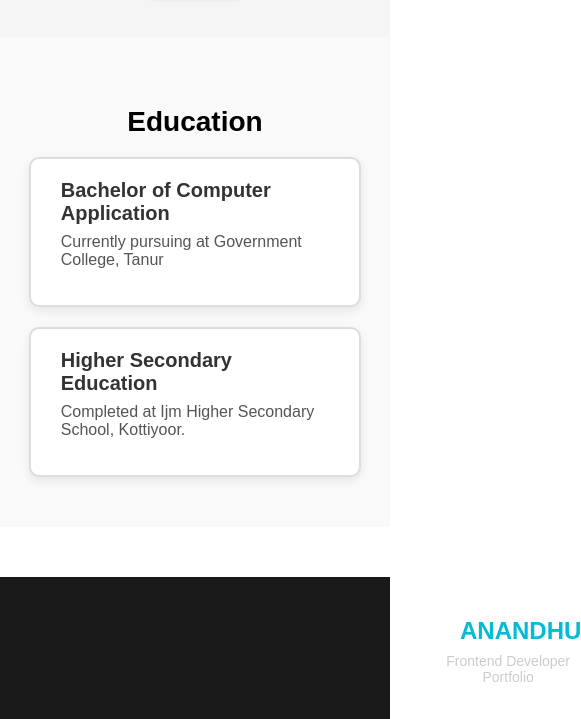
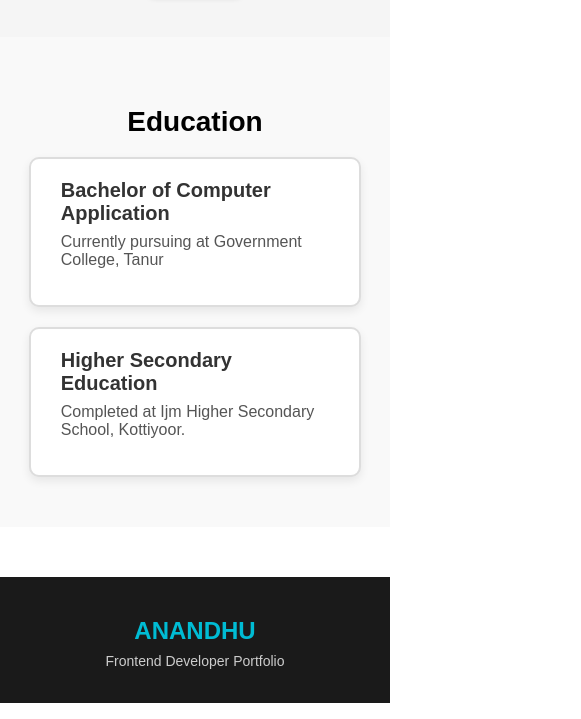
Before and after one commit to Anandhu-ms7/my-potfolio, a plain HTML site: page index.html in a window 390 px wide. Shown: the part 1773-2492 px from the top of the page, 581 px wide, since content can reach past the window. Drawn offline with Linux system fonts and the light colour scheme.

Commit message:
Update style1.css

```diff
--- a/style/style1.css
+++ b/style/style1.css
@@ -403,14 +403,17 @@ body {
   .education-items {
     width: 95%;
   }
+ #footer {
+    text-align: center;
+  }
 
   #footer-container {
     flex-direction: column;
     align-items: center;
-
   }
 
-  .footer-left, .footer-right {
-    text-align: center;
+  .footer-left h3, .footer-left p {
+    margin-left: 0;
   }
+
 }
```
